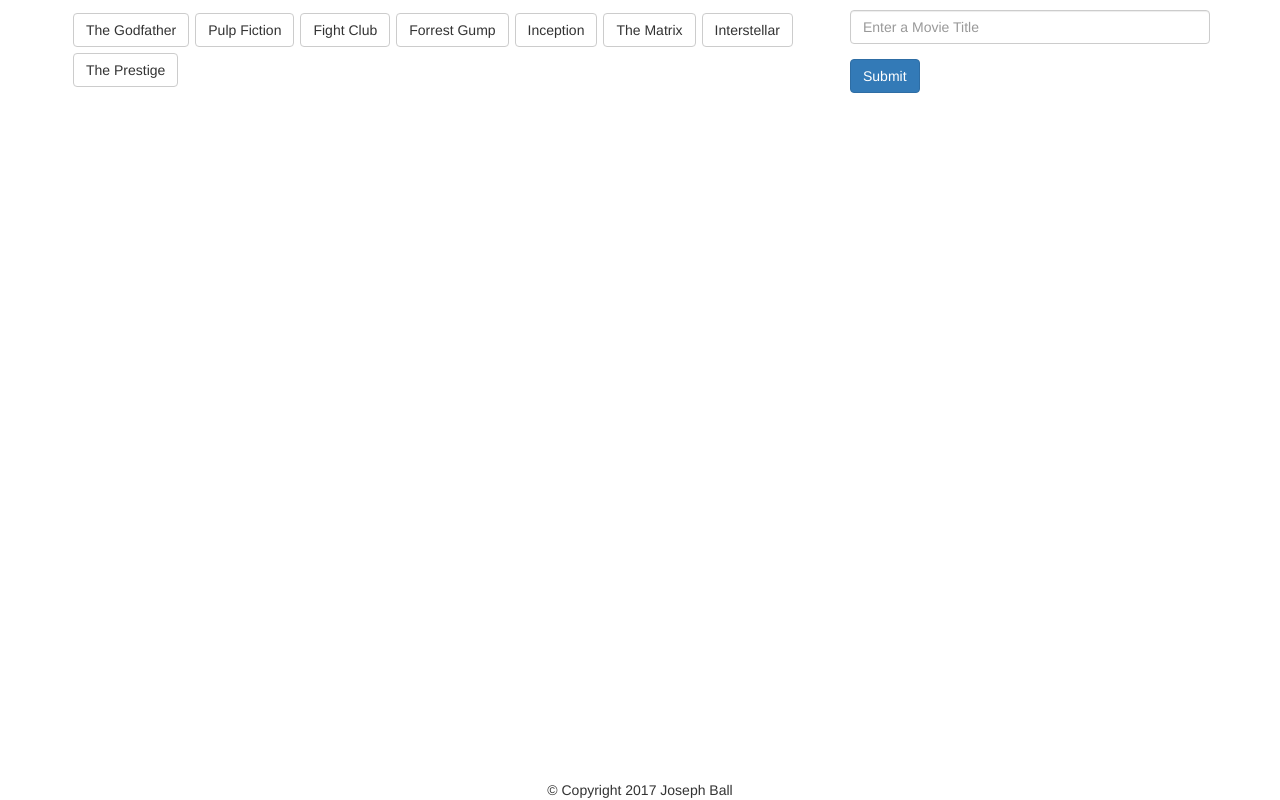
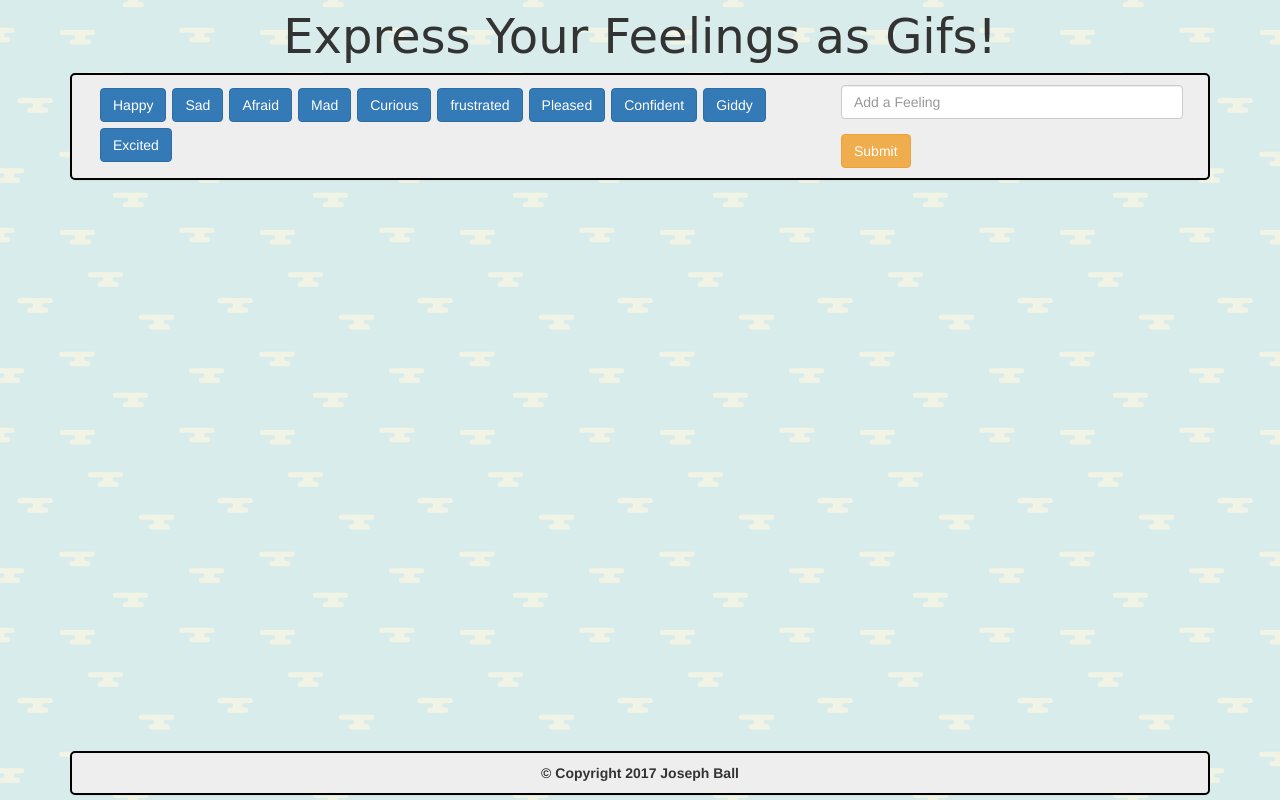
Before and after one commit to josephtball/GifTastic, a plain HTML site: page index.html in a window 1280 px wide. Drawn offline with nearby package versions, Linux system fonts and the light colour scheme; a web font is replaced by a local one.

Commit message:
Changed theme and style

```diff
--- a/assets/css/style.css
+++ b/assets/css/style.css
@@ -1,5 +1,20 @@
+body{
+	background-image: url("../images/cloudy-day.png");
+}
 main {
 	margin-top: 10px;
+}
+h1 {
+	margin-top: 10px;
+	font-family: 'Love Ya Like A Sister', cursive;
+	font-size: 48px;
+}
+.panel {
+	background-color: #eeeeee;
+	padding: 10px;
+	margin: 0;
+	border: 2px solid #000000;
+	border-radius: 5px;
 }
 .movie {
 	margin: 3px;
@@ -9,7 +24,21 @@
 	margin: 5px;
 }
 img:hover {
-	box-shadow: 0px 0px 10px #000;
+	box-shadow: 0px 0px 10px #444444;
+	cursor: pointer;
+}
+p {
+	font-weight: 600;
+}
+.red {
+	color: #e80400;
+}
+footer {
+	margin-bottom: 5px;
+	font-weight: 600;
+}
+footer .container {
+	margin: 0 auto;
 }
 
 /* sticky footer */
@@ -21,6 +50,12 @@
 	display: flex;
 	flex-direction: column;
 }
-main {
+.grow {
 	flex: 1;
 }
+
+@media only screen and (max-width:767px) {
+	#buttonArea {
+		text-align: center;
+	}
+}
--- a/assets/javascript/giphy.js
+++ b/assets/javascript/giphy.js
@@ -5,14 +5,14 @@
 // GIPHY API object
 var giphy = {
 	// Array
-	topics: ["The Godfather", "Pulp Fiction", "Fight Club", "Forrest Gump", "Inception", "The Matrix", "Interstellar", "The Prestige",],
+	topics: ["Happy", "Sad", "Afraid", "Mad", "Curious", "frustrated", "Pleased", "Confident", "Giddy", "Excited"],
 	displayButtons: function() {
 		// Clear #buttonArea div
 		$buttonArea.empty();
 		// Loop through topics array and make a button for each element in array
 		for (var i = 0; i < giphy.topics.length; i++) {
 			var button = $("<button>");
-			button.addClass("movie btn btn-default");
+			button.addClass("movie btn btn-primary");
 			button.data("name", giphy.topics[i]);
 			button.text(giphy.topics[i]);
 			$buttonArea.append(button);
@@ -40,11 +40,11 @@
 				var gifDiv = $("<div>");
 				gifDiv.addClass("gifDiv");
 				var image = $("<img>").attr("src", response.data[i].images.fixed_height_still.url);
-				image.addClass("gif");
+				image.addClass("gif img-responsive");
 				image.data("state", "still");
 				image.data("still", response.data[i].images.fixed_height_still.url).data("animate", response.data[i].images.fixed_height.url);
 				gifDiv.append(image);
-				var rating = $("<p>").text("Rating: "+response.data[i].rating);
+				var rating = $("<p>").text("Rating: "+response.data[i].rating.toUpperCase());
 				gifDiv.append(rating);
 				$gifArea.append(gifDiv);
 			}
--- a/index.html
+++ b/index.html
@@ -11,39 +11,45 @@
 		<script src="https://oss.maxcdn.com/html5shiv/3.7.3/html5shiv.min.js"></script>
 		<script src="https://oss.maxcdn.com/respond/1.4.2/respond.min.js"></script>
 		<![endif]-->
+		<link href="https://fonts.googleapis.com/css?family=Love+Ya+Like+A+Sister" rel="stylesheet">
 		<link rel="stylesheet" href="assets/css/style.css">
 	</head>
 
 	<body>
+		<div class="grow">
 			<header>
+				<h1 class="text-center">Express Your Feelings as Gifs!</h1>
 			</header>
 
 			<main>
 				<div class="container">
-				<section class="row">
+					<section class="row panel">
 						<div id="buttonArea" class="col-sm-8">
 
 						</div>
 						<div class="col-sm-4">
 							<form>
 								<div class="form-group">
-								<input id="newGifButton" class="form-control" type="text" placeholder="Enter a Movie Title">
+									<input id="newGifButton" class="form-control" type="text" placeholder="Add a Feeling">
 								</div>
-							<button id="submit" class="btn btn-primary">Submit</button>
+								<button id="submit" class="btn btn-warning">Submit</button>
 							</form>
 						</div>
 					</section>
 					<section class="row">
-					<div id="gifArea" class="col-xs-12">
+						<div id="gifArea" class="col-xs-12 text-center">
 
 						</div>
 					</section>
 				</div>
 			</main>
+		</div class="grow">
 
 		<footer>
-			<div class="text-center">
+			<div class="container text-center">
+				<div class="row panel">
 					&copy; Copyright 2017 Joseph Ball
+				</div>
 			</div>
 		</footer>
 		<script type="text/javascript" src="https://code.jquery.com/jquery-3.2.1.min.js" integrity="sha256-hwg4gsxgFZhOsEEamdOYGBf13FyQuiTwlAQgxVSNgt4=" crossorigin="anonymous"></script>
```
Also changed, not shown: assets/images/cloudy-day.png (added). Lines whose indentation alone changed are shown as unchanged.
